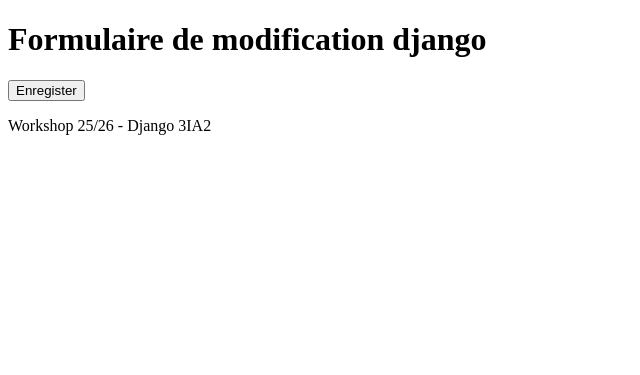
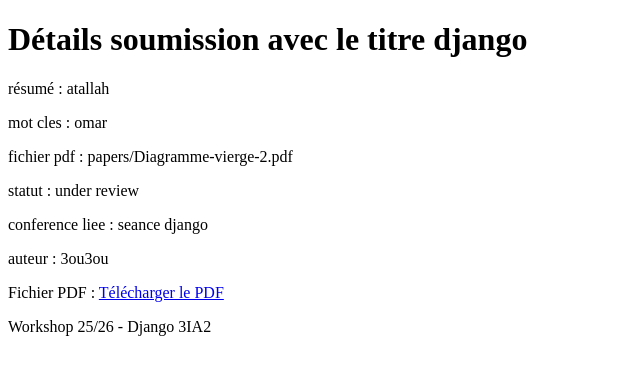
Before and after one commit to atallahomar/Atallah_Omar_3IA2, a Django app: a page that uses GestionConferrence3IA2/Templates/submissions/details.html in a window 1280 px wide. Shown: the part 26-401 px from the top of the page, without its empty margins (0-640 px from the left). Run offline with Django 5.2, Linux system fonts and the light colour scheme; data comes from the database, SQL or seed files in the repository.

Commit message:
fifth push

```diff
--- a/GestionConferrence3IA2/Templates/submissions/details.html
+++ b/GestionConferrence3IA2/Templates/submissions/details.html
@@ -1,13 +1,13 @@
 {% extends 'base.html' %}
 {% block content %}
-{% if view.object.pk %}
-<h1>Formulaire de modification {{object.title}} </h1>
-{% else %}
-<h1>Formulaire d'ajout</h1>
-{% endif %}
-<form method="post" enctype="multipart/form-data">
-    {% csrf_token %}
-    {{form.as_p}}
-    <button type="submit">Enregister</button>
-</form>
+<h1> Détails soumission avec le titre {{submission.title}}</h1>
+<p> résumé  : {{submission.abstract}}</p>
+<p> mot cles :  {{submission.keywords}}</p>
+<p> fichier pdf : {{submission.paper}}</p>
+<p> statut : {{submission.status}}</p>
+<p> conference liee : {{submission.conference.name}}</p>
+<p> auteur : {{submission.user.username}}</p>
+
+<p>Fichier PDF : <a href="{{ submission.paper.url }}" download> Télécharger le PDF </a></p>
+
 {% endblock %}
```
